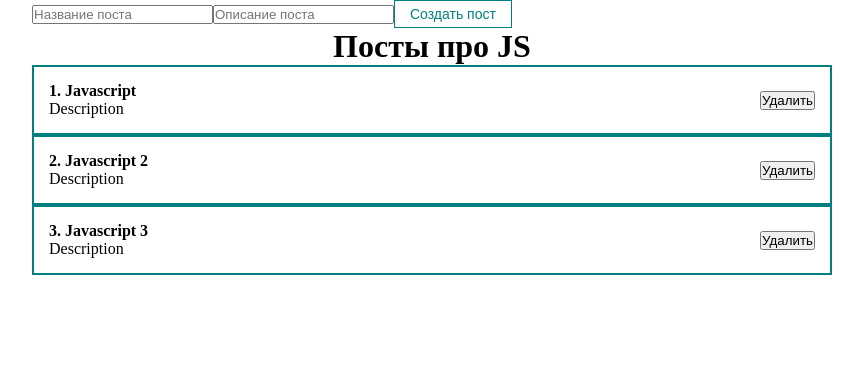
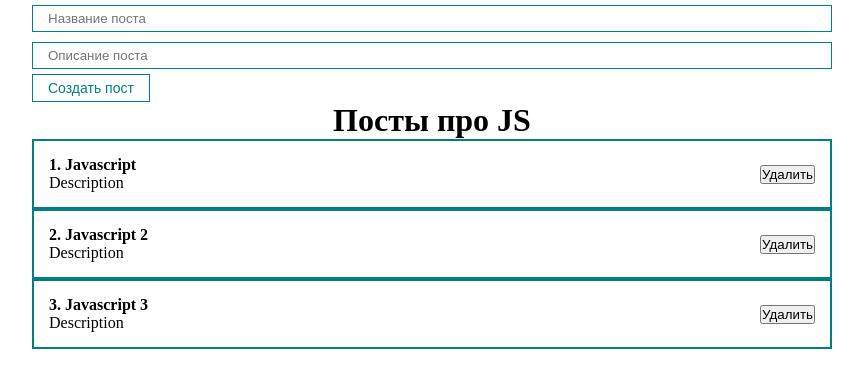
Before and after one commit to SergeyKudinov/firstReactExperience, a React (Create React App) app: page / in a window 1280 px wide. Shown: the top 388 px of the page, without its empty margins (208-1071 px from the left). Built offline with nearby package versions, Linux system fonts and the light colour scheme; the HTML template or start-up script is replaced by a standard one.

Commit message:
post new posts

```diff
--- a/src/App.js
+++ b/src/App.js
@@ -1,10 +1,11 @@
-import React, { useState } from 'react';
+import React, { useRef, useState } from 'react';
 import ClassCounter from './components/ClassCounter';
 import Counter from './components/Counter';
 import PostList from './components/PostList';
 import PostItem from './components/post_item';
 import MyButton from './components/UI/button/MyButton';
 import './styles/App.css';
+import MyInput from './components/UI/input/MyInput';
 
 function App() {
 
@@ -14,12 +15,39 @@
     { id: 3, title: 'Javascript 3', body: 'Description' },
   ])
 
+  const [title, setTitle] = useState('');
+  const [body, setBody] = useState('');
+
+  const addNewPost = (e) => {
+    e.preventDefault();
+    const newPost = {
+      id: Date.now(),
+      title,
+      body
+    }
+    setPosts([...posts, newPost])
+    setTitle('')
+    setBody('')
+  };
+
   return (
     <div className='App'>
       <form>
-        <input type="text" placeholder='Название поста' />
-        <input type="text" placeholder='Описание поста' />
-        <MyButton disabled>Создать пост</MyButton>
+        {/* Управляемый компонент */}
+        <MyInput
+          value={title}
+          onChange={e => setTitle(e.target.value)}
+          type="text"
+          placeholder='Название поста' />
+
+        {/* Неуправляемый, неконтролируемый компонент */}
+        <MyInput
+          value={body}
+          onChange={e => setBody(e.target.value)}
+          type="text"
+          placeholder='Описание поста'
+        />
+        <MyButton onClick={addNewPost}>Создать пост</MyButton>
       </form>
       <PostList posts={posts} title="Посты про JS" />
     </div>
--- a/src/components/PostList.jsx
+++ b/src/components/PostList.jsx
@@ -7,8 +7,8 @@
             <h1 style={{ textAlign: 'center' }}>
                 {title}
             </h1>
-            {posts.map(post =>
-                <PostItem post={post} key={post.id} />
+            {posts.map((post, index) =>
+                <PostItem number={index + 1} post={post} key={post.id} />
             )}
         </div>
     )
--- a/src/components/UI/input/MyInput.jsx
+++ b/src/components/UI/input/MyInput.jsx
@@ -1,9 +1,10 @@
 import React from "react";
+import classes from "./MyInput.module.css";
 
-const MyInput = () => {
+const MyInput = React.forwardRef((props, ref) => {
     return (
-        <input className={ } {...props} />
+        <input ref={ref} className={classes.myInput} {...props} />
     );
-};
+});
 
 export default MyInput;
--- /dev/null
+++ b/src/components/UI/input/MyInput.module.css
@@ -0,0 +1,6 @@
+.myInput {
+    width: 100%;
+    padding: 5px 15px;
+    margin: 5px 0;
+    border: 1px solid teal;
+}
--- a/src/components/post_item.jsx
+++ b/src/components/post_item.jsx
@@ -6,7 +6,7 @@
         <div className="App">
             <div className='post'>
                 <div className='post_content'>
-                    <strong>{props.post.id}. {props.post.title}</strong>
+                    <strong>{props.number}. {props.post.title}</strong>
                     <div>
                         {props.post.body}
                     </div>
```
